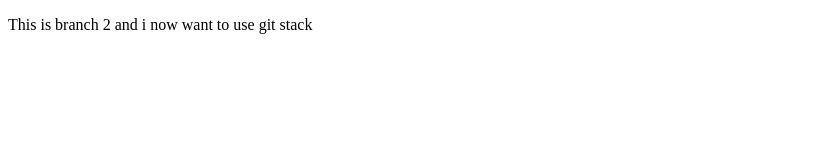
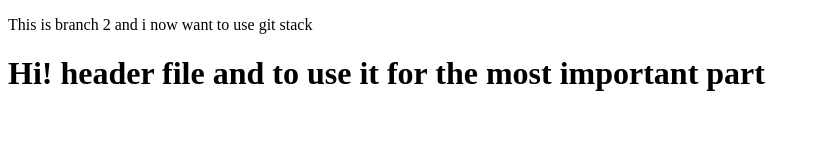
Before and after one commit to tanvirhossains/practice_git, a plain HTML site: page index.html in a window 1280 px wide. Shown: the whole page, without its empty margins (0-820 px from the left). Drawn offline with Linux system fonts and the light colour scheme.

Commit message:
git stash return

```diff
--- a/index.html
+++ b/index.html
@@ -10,6 +10,10 @@
     <p>
         This is branch 2 and i now want to use git stack
     </p>
+    <h1>
+        Hi! header file and to use it for the most important part
+    </h1>
+
 
 </body>
 </html>
```
Also changed, not shown: branch4.txt (deleted), branch66.txt (deleted).
